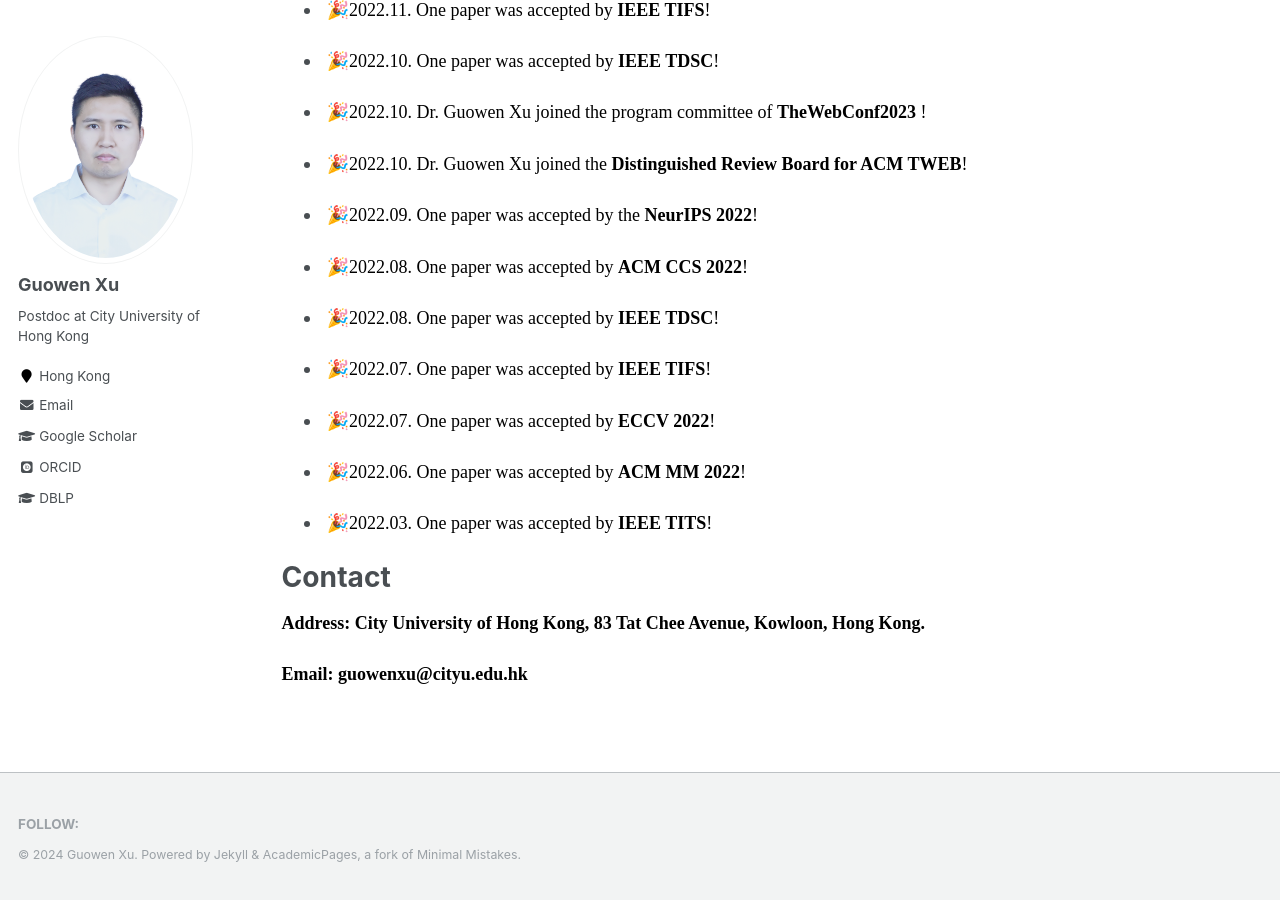
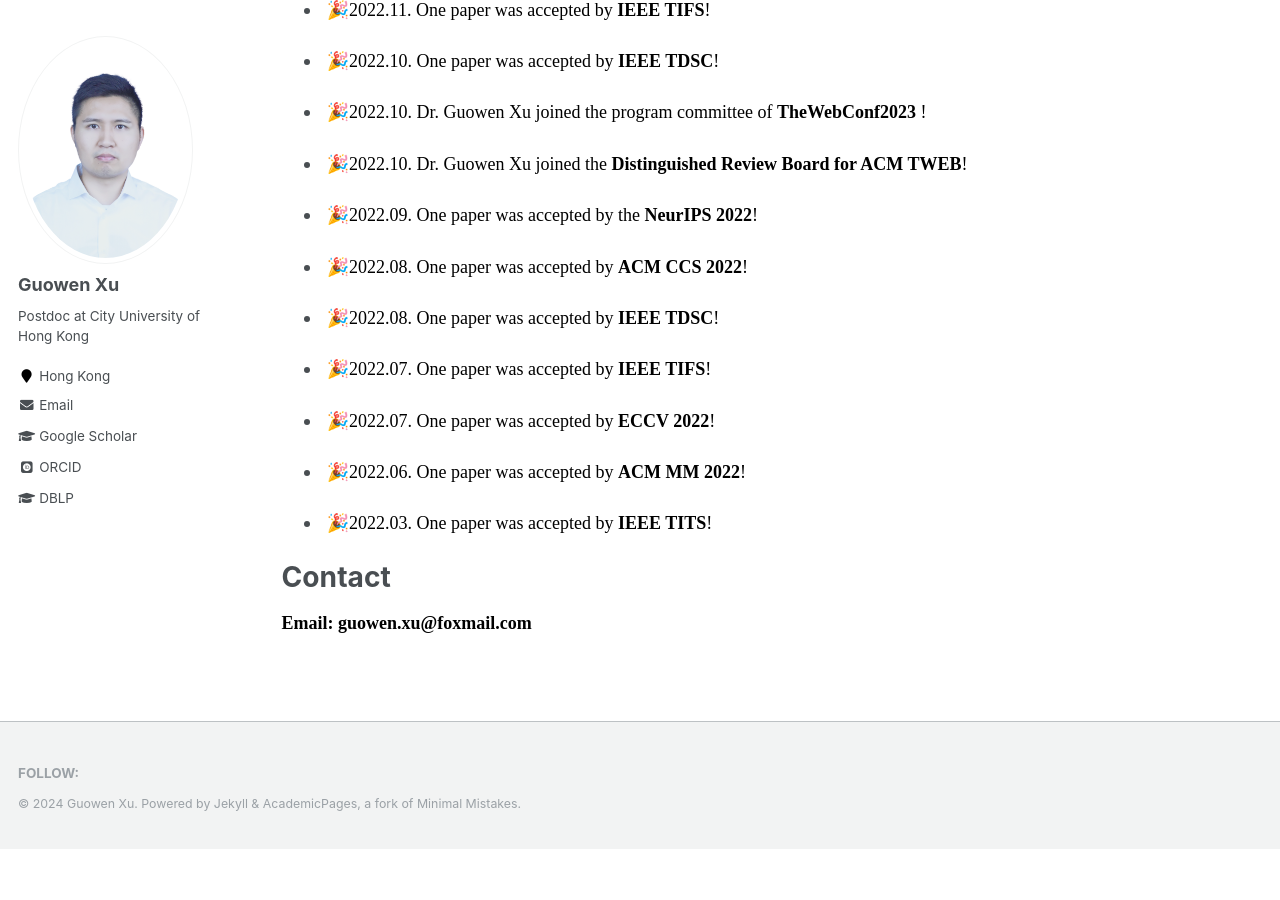
Before and after one commit to Guowen-xu/guowen-xu.github.io, a Jekyll site: the page built from _pages/about.md, in a window 1280 px wide and 900 px high, scrolled down 3028 px. Built offline with Jekyll 4.4.1, drawn with Linux system fonts in a browser that asks for light colours; some web fonts are replaced; after the commit the page ends 3877 px from its top, so only the background shows below that.

Commit message:
Update about.md

```diff
--- a/_pages/about.md
+++ b/_pages/about.md
@@ -77,6 +77,5 @@ redirect_from:
 
 Contact
 ======
-<p align="justify"> <font face="Times New Roman" color=black size=4> <b>Address: City University of Hong Kong, 83 Tat Chee Avenue, Kowloon, Hong Kong.</b></font></p>
 
-<p align="justify"> <font face="Times New Roman" color=black size=4> <b>Email: guowenxu@cityu.edu.hk</b></font></p>
+<p align="justify"> <font face="Times New Roman" color=black size=4> <b>Email: guowen.xu@foxmail.com</b></font></p>
```
